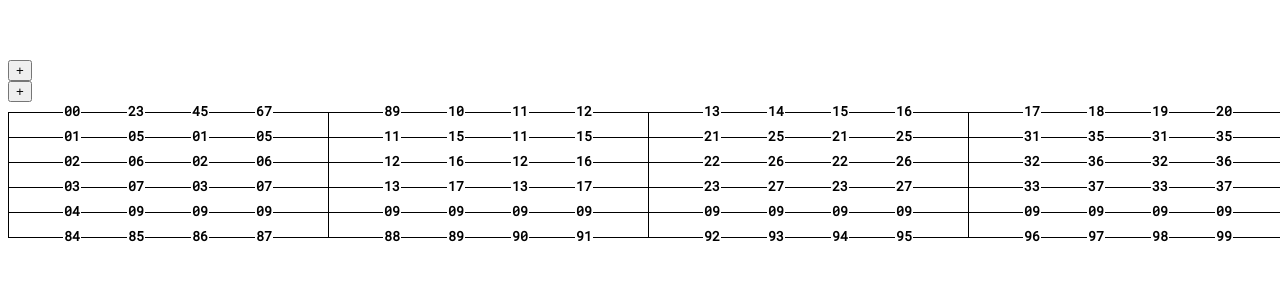
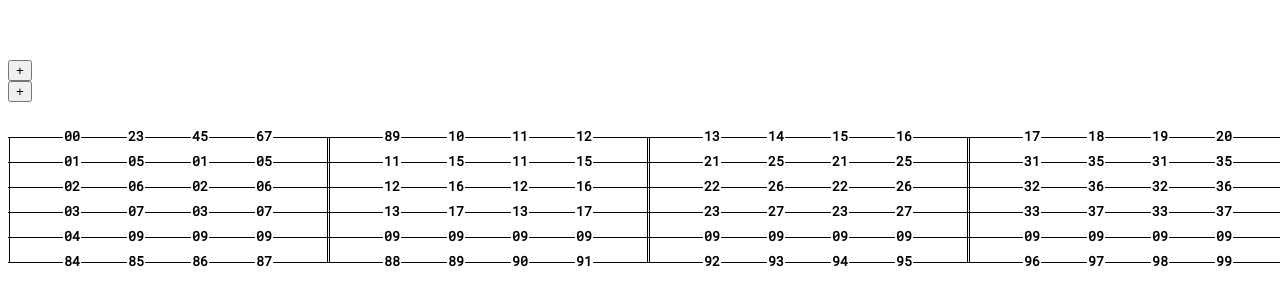
Before and after one commit to benjamin-warner/FabulousTabulous, a Vue app: page / in a window 1280 px wide. Shown: the top 306 px of the page. Built offline with nearby package versions, Linux system fonts and the light colour scheme.

Commit message:
Deletion readded for new structure

```diff
--- a/src/editor/components/Bar.vue
+++ b/src/editor/components/Bar.vue
@@ -1,12 +1,16 @@
 <template>
-  <div id="bar" class="bar-block">
+  <div id="bar" class="bar-block" @mouseenter="onHover(true)" @mouseleave="onHover(false)">
+    <div :class="{hidden: !hovered}">
+      <Button v-on:click="removeSelf">X</Button>
+    </div>
     <svg width="320" height="145">
       <g>
-        <rect x="0" y="10" width="1" height="125" style="fill: black"/>
+        <rect x="1" y="10" width="1" height="125" :class="{hover: hovered}" style="fill: black"/>
         <g v-for="(string, stringKey) in tuning" :key="string">
-          <rect x="0" :y="stringKey*25+10" width="320" height="1" style="fill: black"/>
+          <rect x="0" :y="stringKey*25+10" width="320" height="1" :class="{hover: hovered}" style="fill: black"/>
         </g>
         <BeatComponent v-for="(beat, beatKey) in beats" :measureIndex="measureIndex" :barIndex="barIndex" :beatIndex="beatKey" :key="beatKey"/>
+        <rect x="319" y="10" width="1" height="125" :class="{hover: hovered}" style="fill: black"/>
       </g>
     </svg>
   </div>
@@ -31,7 +35,8 @@ export default {
   },
   data: function() {
     return {
-      beats: TabStore.tab.measures[this.measureIndex].bars[this.barIndex].beats
+      beats: TabStore.tab.measures[this.measureIndex].bars[this.barIndex].beats,
+      hovered: false
     };
   },
   mounted() {
@@ -43,11 +48,30 @@ export default {
   methods: {
     changeNote(beatIndex, noteIndex, change) {
       ChangeMarshal.updateValue(this.beats[beatIndex], noteIndex, change);
+    },
+    onHover(state){
+      this.hovered = state;
+    },
+    removeSelf(){
+      this.$parent.deleteBar(this.barIndex);
     }
   }
 };
 </script>
 
 <style scoped>
+#bar{
+  padding-top: 4px;
+}
+
+.hidden{
+  visibility: hidden;
+}
+
+.hover{
+  stroke-width: 2;
+  stroke: aqua;
+  stroke-opacity: 0.5;
+}
 
 </style>
--- a/src/editor/components/Measure.vue
+++ b/src/editor/components/Measure.vue
@@ -39,8 +39,7 @@ export default {
   },
   methods: {
     deleteBar(bar) {
-      var indexToDelete = this.bars.indexOf(bar);
-      ChangeMarshal.removeValue(this.bars, indexToDelete);
+      ChangeMarshal.removeValue(this.bars, bar);
     },
     insertBarAt(index) {
       var newBar = {};
```
